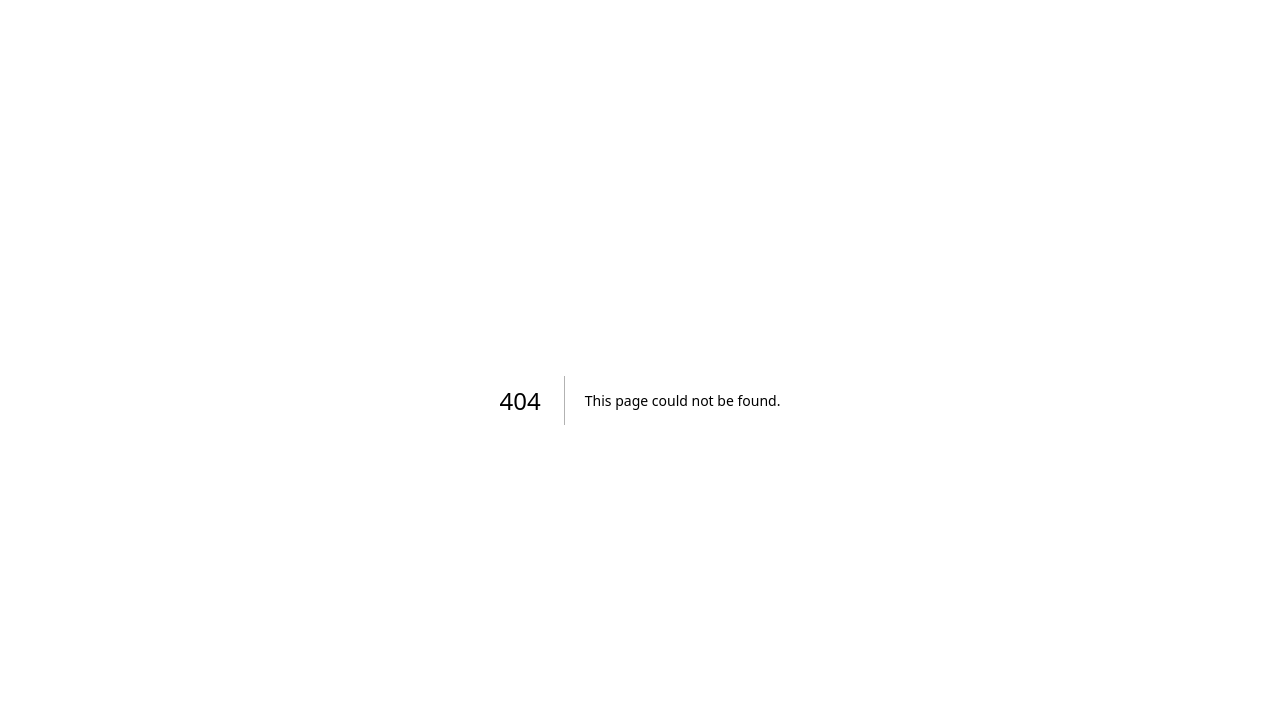
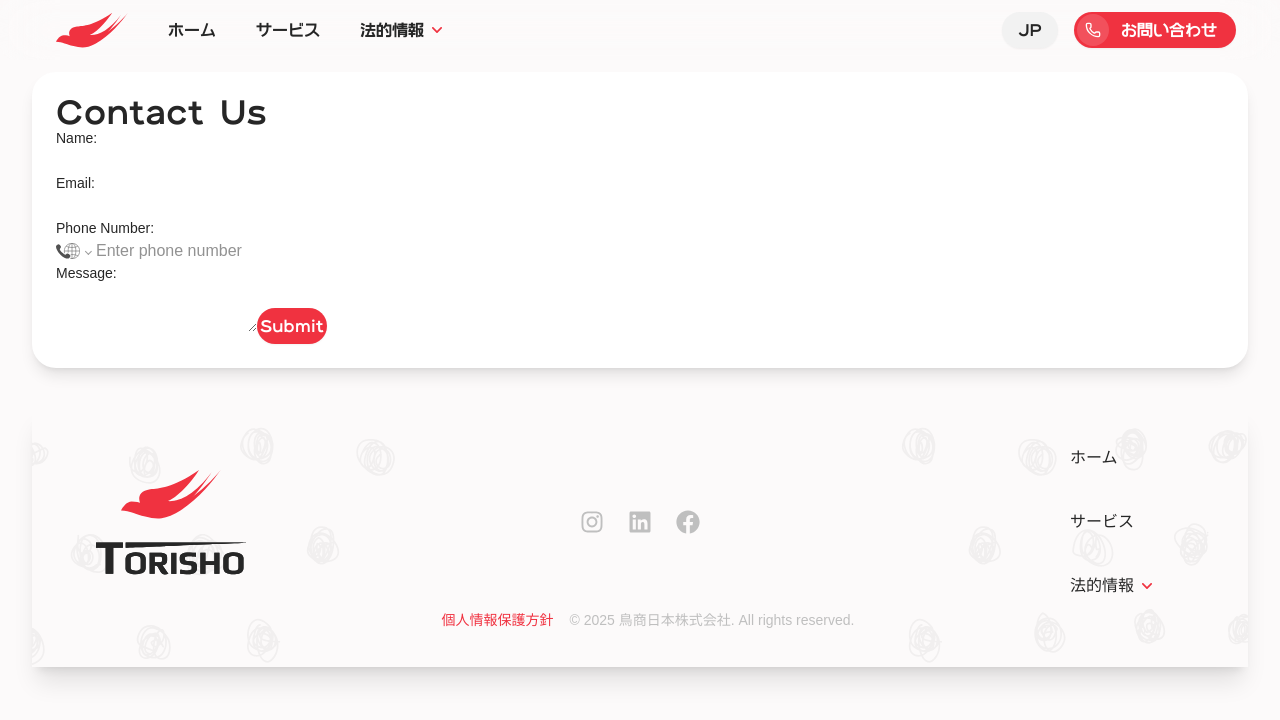
Before and after one commit to Torisho-Nihon-KK/tj-corporate-website, a Next.js app: page /contact in a window 1280 px wide. Before the commit this address had no page. Shown: the top 720 px of the page. Built offline with nearby package versions, Linux system fonts and the light colour scheme; a web font is replaced by a local one.

Commit message:
feat: contact, sendgrid api

```diff
--- a/package.json
+++ b/package.json
@@ -9,6 +9,7 @@
     "lint": "eslint"
   },
   "dependencies": {
+    "@sendgrid/mail": "^8.1.6",
     "class-variance-authority": "^0.7.1",
     "lucide-react": "^0.544.0",
     "next": "15.5.3",
@@ -16,7 +17,9 @@
     "radix-ui": "^1.4.3",
     "react": "^19.1.1",
     "react-dom": "^19.1.1",
+    "react-hook-form": "^7.63.0",
     "react-icons": "^5.5.0",
+    "react-phone-number-input": "^3.4.12",
     "tailwind-merge": "^3.3.1"
   },
   "devDependencies": {
--- /dev/null
+++ b/src/app/api/sendEmail/route.tsx
@@ -0,0 +1,82 @@
+import { type NextRequest, NextResponse } from "next/server";
+import sgMail from "@sendgrid/mail";
+
+type RequestData = {
+  name: string;
+  email: string;
+  phoneNumber: string;
+  message: string;
+};
+
+type EmailData = {
+  to: string;
+  from: string;
+  subject: string;
+  html: string;
+};
+
+export async function POST(request: NextRequest) {
+  let requestData: RequestData;
+
+  try {
+    requestData = await request.json();
+  } catch (error) {
+    return NextResponse.json(
+      { message: "Invalid JSON data." },
+      { status: 400 }
+    );
+  }
+  if (
+    !requestData.name ||
+    !requestData.email ||
+    !requestData.phoneNumber ||
+    !requestData.message
+  ) {
+    return NextResponse.json(
+      { message: "Missing required fields." },
+      { status: 400 }
+    );
+  }
+  console.log("Request data:", requestData);
+
+  await sendEmail(requestData);
+
+  return NextResponse.json(
+    { message: "Email sent successfully!" },
+    { status: 200 }
+  );
+}
+
+export async function GET() {
+  return NextResponse.json({ message: "Method not allowed." }, { status: 405 });
+}
+
+async function sendEmail(requestData: RequestData) {
+  console.log("Sending email with data:", requestData);
+
+  const msg = {
+    to: "devops@torishojp.com",
+    from: "devops@torishojp.com",
+    subject: "Test Email from SendGrid",
+    //text: request.content,
+    html:
+      "This is the first email sent with SendGrid. Also the json of the request is: " +
+      JSON.stringify(requestData),
+  };
+
+  const apiKey = process.env.SENDGRID_API_KEY;
+  if (!apiKey) {
+    throw new Error("SENDGRID_API_KEY environment variable is not set.");
+  }
+  sgMail.setApiKey(apiKey);
+  await sgMail
+    .send(msg)
+    .then(() => {
+      //console.log(`Email ${content} sent to ${email} successfully.`);
+    })
+    .catch((error) => {
+      console.error(
+        `Email ${msg.html} failed to be sent to ${msg.to}. Error: ${error}`
+      );
+    });
+}
--- /dev/null
+++ b/src/app/contact/page.tsx
@@ -0,0 +1,90 @@
+"use client";
+import React, { useState } from "react";
+import Footer from "@/components/common/footer";
+import Header from "@/components/common/header";
+import SiteContent from "@/components/common/site-content";
+import { Card, CardContent } from "@/components/ui/card";
+import { Heading } from "@/components/ui/heading";
+import { Form, useForm, SubmitHandler } from "react-hook-form";
+import { Text } from "@/components/ui/text";
+import PhoneInput from "react-phone-number-input";
+import { Button } from "@/components/ui/button";
+
+type FormData = {
+  name: string;
+  email: string;
+  phoneNumber: string;
+  message: string;
+};
+
+export default function App() {
+  const {
+    register,
+    formState: { errors },
+    control,
+  } = useForm<FormData>();
+  const [phoneNumber, setPhoneNumber] = useState<string>();
+
+  return (
+    <div>
+      <Header />
+      <SiteContent>
+        <Card>
+          <CardContent>
+            <div>
+              <Heading>Contact Us</Heading>
+
+              <Form
+                action={"/api/sendEmail"}
+                encType={"application/json"} // you can also switch to json object
+                onSubmit={async (data) => {
+                  console.log(data);
+                }}
+                onSuccess={() => {
+                  alert("Your application is updated.");
+                }}
+                onError={() => {
+                  alert("Submission has failed.");
+                }}
+                control={control}
+              >
+                {/* register your input into the hook by invoking the "register" function */}
+                <Text>Name:</Text>
+                <input
+                  defaultValue=""
+                  {...register("name", { required: true })}
+                />
+                {errors.name && <span>This field is required</span>}
+                <Text>Email:</Text>
+                <input
+                  defaultValue=""
+                  {...register("email", { required: true })}
+                />
+                {errors.email && <span>This field is required</span>}
+                <Text>Phone Number:</Text>
+                <PhoneInput
+                  placeholder="Enter phone number"
+                  value={phoneNumber}
+                  withCountryCallingCode
+                  international
+                  {...register("phoneNumber", { required: true })}
+                  onChange={setPhoneNumber}
+                />
+                {errors.phoneNumber && <span>This field is required</span>}
+                <Text>Message:</Text>
+                <textarea
+                  defaultValue=""
+                  {...register("message", { required: true })}
+                />
+                {errors.message && <span>This field is required</span>}
+
+                <Button type="submit">Submit</Button>
+              </Form>
+            </div>
+          </CardContent>
+        </Card>
+      </SiteContent>
+      <Footer />
+    </div>
+  );
+}
--- a/src/app/globals.css
+++ b/src/app/globals.css
@@ -1,5 +1,6 @@
 @import "tailwindcss";
 @source "../components/**/*.{ts,tsx}";
+@import "react-phone-number-input/style.css";
 
 :root {
   --background: #fcfafa;
```
Also changed, not shown: 2 other files (tests, documents, lock files or other folders).
